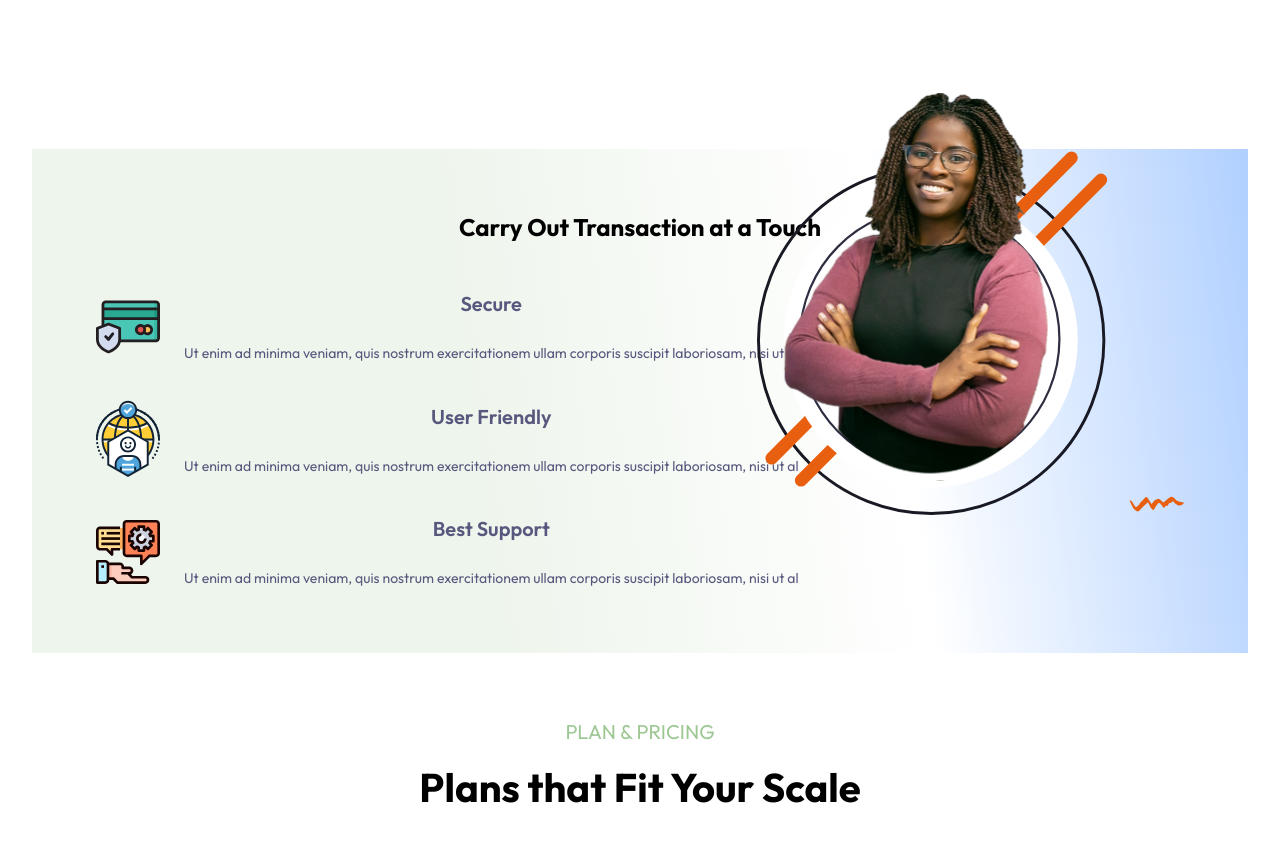
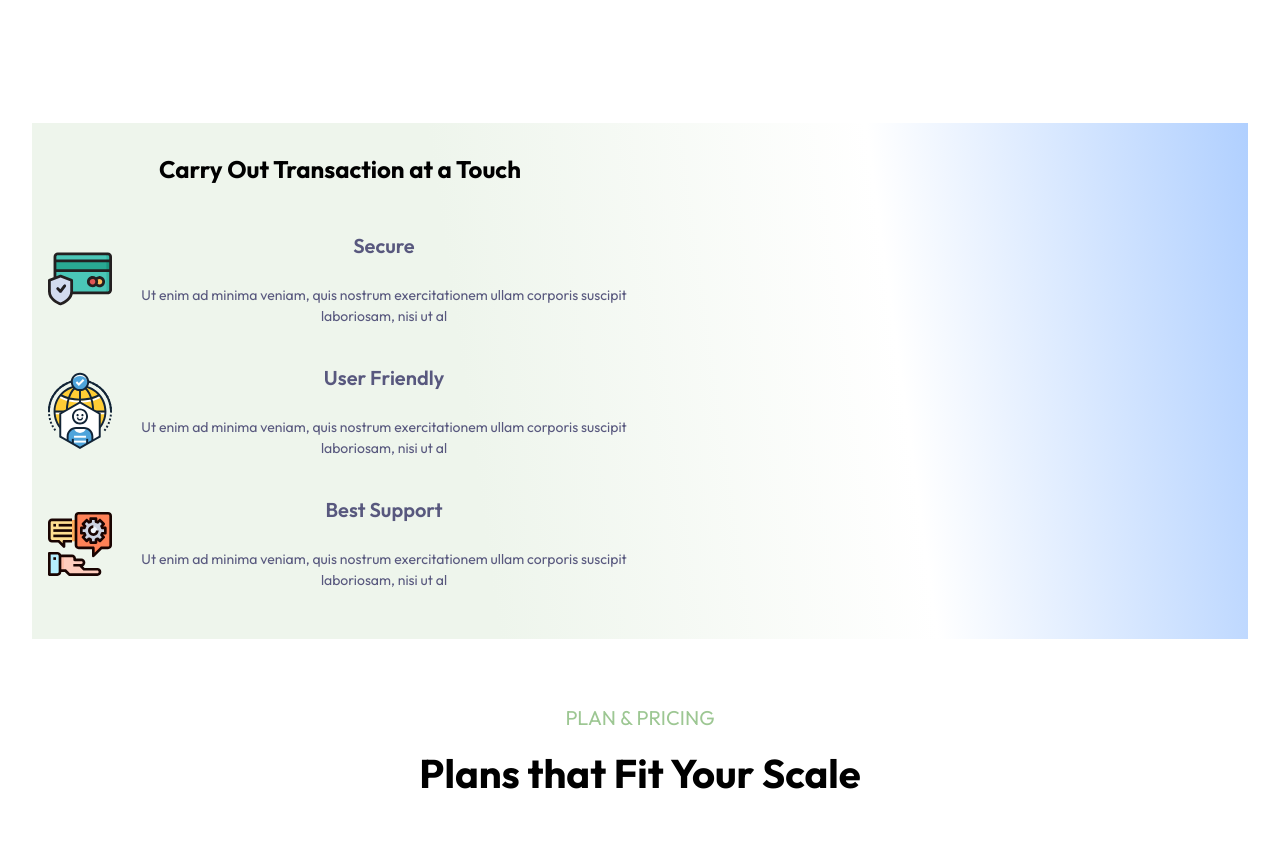
Before and after one commit to klusterthon023/klusterthon023-fintech, a React (Vite) app in the folder frontend/: page / in a window 1280 px wide. Shown: the part 3880-4739 px from the top of the page. Built offline with nearby package versions, Linux system fonts and the light colour scheme.

Commit message:
Removed the relative position

```diff
--- a/frontend/src/pages/home/components/carry-out-transaction/index.tsx
+++ b/frontend/src/pages/home/components/carry-out-transaction/index.tsx
@@ -5,9 +5,9 @@ function CarryOutTractions() {
   return (
     <section
       style={gradientStyle}
-      className="md:relative p-16 max-md:p-8 mt-40 flex max-md:flex-col max-md:gap-10 justify-between items-center"
+      className="py-8 pb-12 px-4 bg-gradient mt-[11%]"
     >
-      <div className="container mx-auto">
+      <div className="container mx-auto flex flex-col-reverse lg:grid lg:grid-cols-2 items-center gap-4">
         <LeftSideContext />
         <RightSideContext />
       </div>
```
